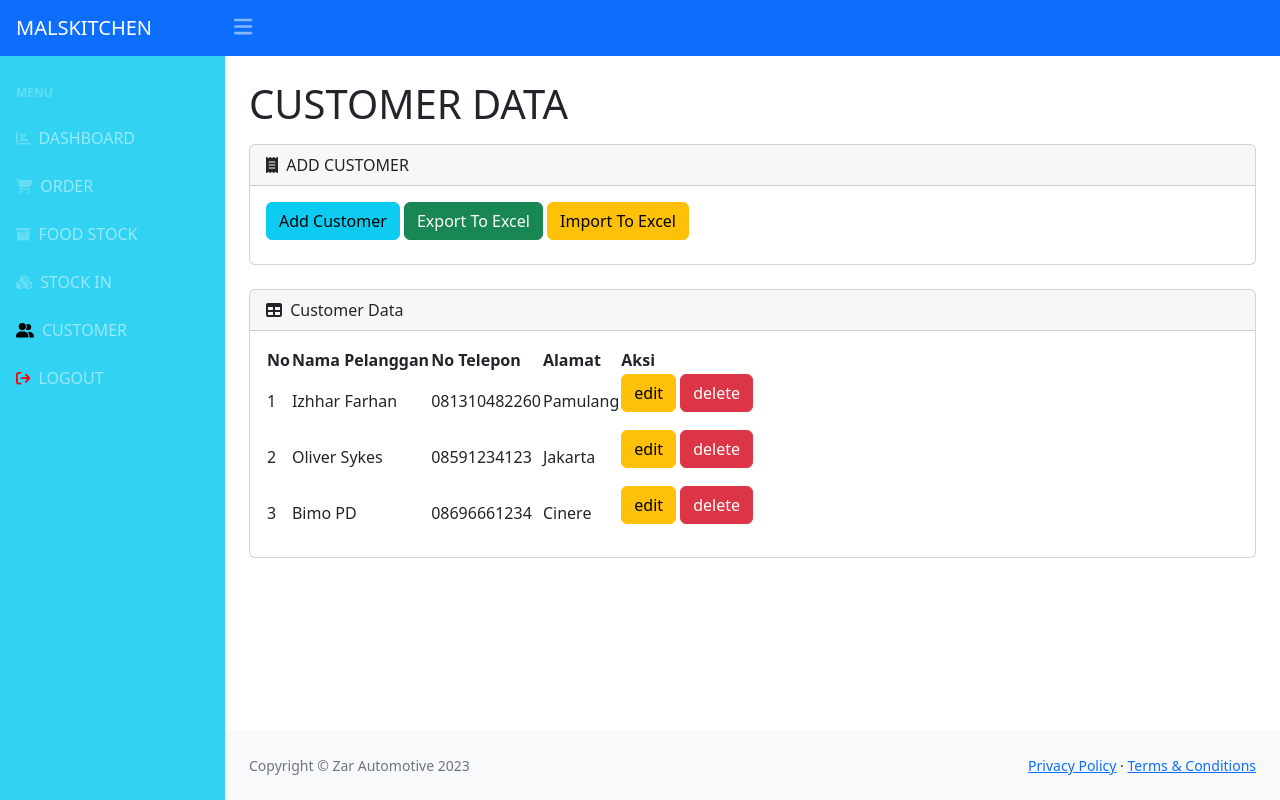
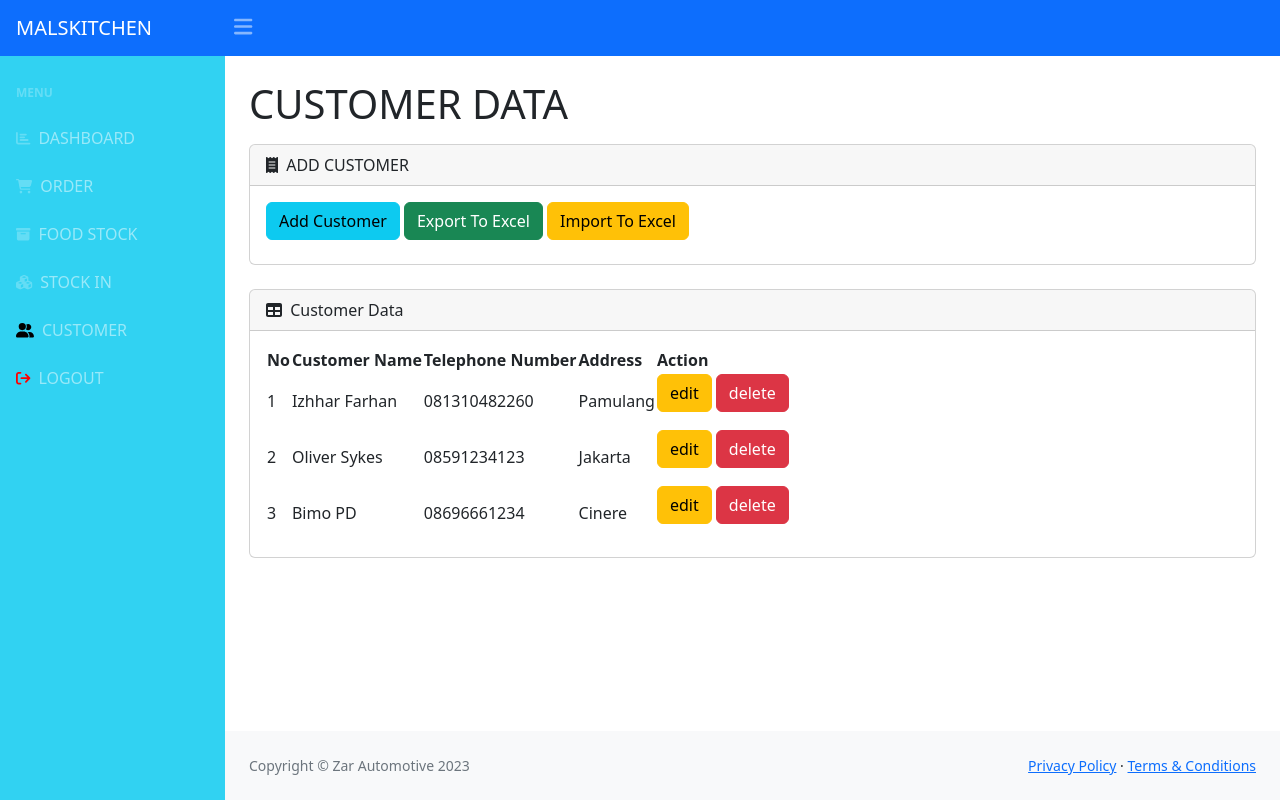
Before and after one commit to ragiliawanputraa/UASmakanan, a PHP site: page /pelanggan.php in a window 1280 px wide. Run offline with PHP 8.4, Linux system fonts and the light colour scheme; a user stored in the database is signed in; data comes from the database, SQL or seed files in the repository; some libraries are stand-ins or nearby versions; some web fonts are replaced.

Commit message:
lagi dan lagi

```diff
--- a/pelanggan.php
+++ b/pelanggan.php
@@ -105,10 +105,10 @@ require 'ceklogin.php';
                                     <thead>
                                         <tr>
                                             <th>No</th>
-                                            <th>Nama Pelanggan</th>
-                                            <th>No Telepon</th>
-                                            <th>Alamat</th>
-                                            <th>Aksi</th>
+                                            <th>Customer Name</th>
+                                            <th>Telephone Number</th>
+                                            <th>Address</th>
+                                            <th>Action</th>
                                         </tr>
                                     </thead>
                                     <tbody>
@@ -154,9 +154,9 @@ require 'ceklogin.php';
                                                 <form method="post">
                                                     <!-- Modal body -->
                                                     <div class="modal-body">
-                                                        <input type="text" name="namapelanggan" class="form-control" placeholder="Nama Pelanggan" value="<?=$namapelanggan;?>">
-                                                        <input type="text" name="notelp" class="form-control mt-2" placeholder="Nomor Telepon" value="<?=$notelp;?>">
-                                                        <input type="text" name="alamat" class="form-control mt-2" placeholder="Alamat" value="<?=$alamat;?>">
+                                                        <input type="text" name="namapelanggan" class="form-control" placeholder="Customer Name" value="<?=$namapelanggan;?>">
+                                                        <input type="text" name="notelp" class="form-control mt-2" placeholder="Telephone Number" value="<?=$notelp;?>">
+                                                        <input type="text" name="alamat" class="form-control mt-2" placeholder="Address" value="<?=$alamat;?>">
                                                         <input type="hidden" name="idpl" value="<?=$idpl;?>">
                                                     </div>
 
@@ -187,7 +187,7 @@ require 'ceklogin.php';
                                                 <form method="post">
                                                     <!-- Modal body -->
                                                     <div class="modal-body">
-                                                        Apakah anda yakin ingin menghapus pelanggan ini?
+                                                        Are you sure you want to delete this customer ?
                                                         <input type="hidden" name="idpl" value="<?=$idpl;?>">
                                                     </div>
 
@@ -245,7 +245,7 @@ require 'ceklogin.php';
 
             <!-- Modal Header -->
             <div class="modal-header">
-            <h4 class="modal-title">Tambah Data Pelanggan</h4>
+            <h4 class="modal-title">Add Customer Data</h4>
             <button type="button" class="close" data-dismiss="modal">&times;</button>
             </div>
 
@@ -253,9 +253,9 @@ require 'ceklogin.php';
             <form method="post">
                 <!-- Modal body -->
                 <div class="modal-body">
-                    <input type="text" name="namapelanggan" class="form-control" placeholder="Nama Pelanggan">
-                    <input type="text" name="notelp" class="form-control mt-2" placeholder="No Telepon">
-                    <input type="text" name="alamat" class="form-control mt-2" placeholder="Alamat">
+                    <input type="text" name="namapelanggan" class="form-control" placeholder="Customer Name">
+                    <input type="text" name="notelp" class="form-control mt-2" placeholder="Telephone Number">
+                    <input type="text" name="alamat" class="form-control mt-2" placeholder="Address">
                 </div>
 
                 <!-- Modal footer -->
```
